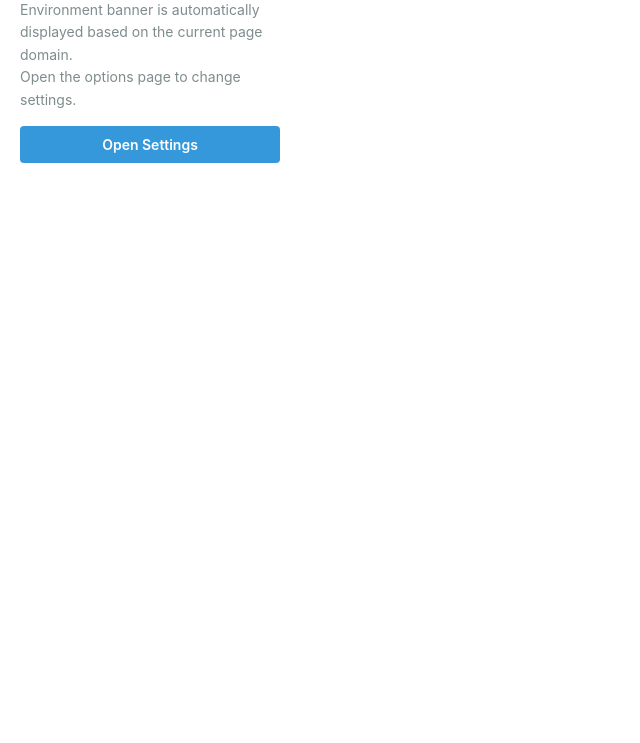
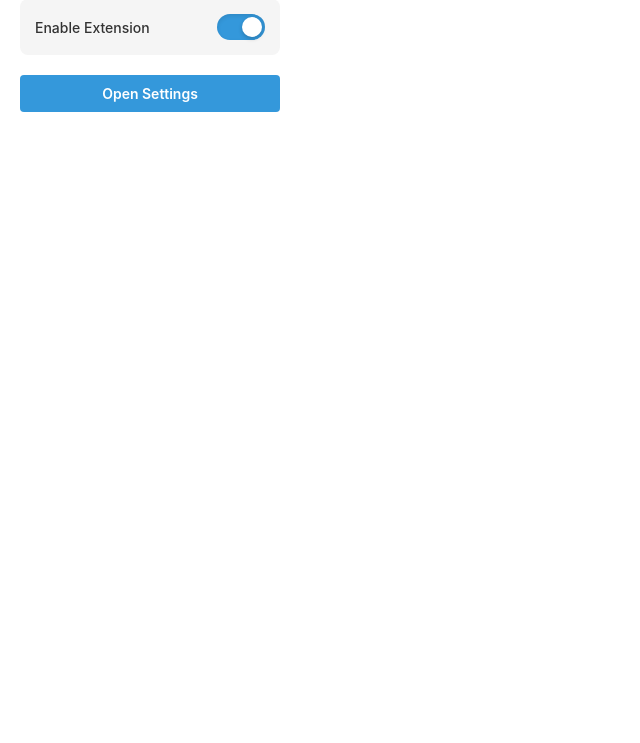
Before and after one commit to itreat-ito/torchlight, a website built with Vite: page src/popup.html in a window 1280 px wide. Shown: the part 57-800 px from the top of the page, without its empty margins (0-640 px from the left). Built offline with nearby package versions, Linux system fonts and the light colour scheme; some packages are replaced by stand-ins of ours.

Commit message:
feat: グローバルなオン/オフトグルを追加

```diff
--- a/src/js/popup.js
+++ b/src/js/popup.js
@@ -1,5 +1,33 @@
 // Popup page logic
 import '../sass/popup.scss';
+
+// グローバルトグルの状態を読み込んで表示を更新
+const globalToggle = document.getElementById('global-toggle');
+
+// 初期状態を読み込む
+chrome.storage.sync.get(['extensionEnabled'], (result) => {
+  // デフォルトは有効（true）
+  const isEnabled = result.extensionEnabled !== false;
+  globalToggle.checked = isEnabled;
+});
+
+// トグルの変更を監視
+globalToggle.addEventListener('change', (e) => {
+  const isEnabled = e.target.checked;
+  chrome.storage.sync.set({ extensionEnabled: isEnabled }, () => {
+    // すべてのタブにメッセージを送信して状態を更新
+    chrome.tabs.query({}, (tabs) => {
+      tabs.forEach((tab) => {
+        chrome.tabs.sendMessage(tab.id, {
+          action: 'updateExtensionState',
+          enabled: isEnabled
+        }).catch(() => {
+          // メッセージ送信に失敗しても無視（コンテンツスクリプトが読み込まれていないタブなど）
+        });
+      });
+    });
+  });
+});
 
 document.getElementById('open-options').addEventListener('click', (e) => {
   e.preventDefault();
--- a/src/popup.html
+++ b/src/popup.html
@@ -7,9 +7,14 @@
 </head>
 <body>
   <h2>torchlight</h2>
-  <div class="info">
-    <p>Environment banner is automatically displayed based on the current page domain.</p>
-    <p>Open the options page to change settings.</p>
+  <div class="toggle-container">
+    <label for="global-toggle" class="toggle-label">
+      <span>Enable Extension</span>
+      <div class="toggle-wrapper">
+        <input type="checkbox" id="global-toggle" class="toggle-switch" checked>
+        <span class="toggle-slider"></span>
+      </div>
+    </label>
   </div>
   <a href="#" id="open-options" class="btn">Open Settings</a>
   <script type="module" src="./js/popup.js"></script>
--- a/src/sass/popup.scss
+++ b/src/sass/popup.scss
@@ -16,6 +16,80 @@ h2 {
   color: $text-muted;
   font-size: 14px;
   line-height: 1.6;
+}
+
+.toggle-container {
+  margin-bottom: 20px;
+  padding: 15px;
+  background-color: $bg-color;
+  border-radius: 8px;
+}
+
+.toggle-label {
+  display: flex;
+  align-items: center;
+  justify-content: space-between;
+  cursor: pointer;
+  user-select: none;
+
+  > span:first-child {
+    font-size: 14px;
+    color: $text-color;
+    font-weight: 500;
+    margin-right: 12px;
+  }
+}
+
+.toggle-wrapper {
+  position: relative;
+  width: 48px;
+  height: 26px;
+  flex-shrink: 0;
+}
+
+.toggle-switch {
+  position: absolute;
+  opacity: 0;
+  width: 0;
+  height: 0;
+
+  &:checked + .toggle-slider {
+    background-color: $primary-color;
+
+    &::before {
+      transform: translateX(22px);
+    }
+  }
+
+  &:focus + .toggle-slider {
+    outline: 2px solid $primary-color;
+    outline-offset: 2px;
+  }
+}
+
+.toggle-slider {
+  position: absolute;
+  top: 0;
+  left: 0;
+  right: 0;
+  bottom: 0;
+  background-color: #cbd5e0;
+  border-radius: 26px;
+  transition: background-color 0.3s ease;
+  cursor: pointer;
+
+  &::before {
+    content: "";
+    position: absolute;
+    height: 20px;
+    width: 20px;
+    left: 3px;
+    bottom: 3px;
+    background-color: $white;
+    border-radius: 50%;
+    transition: transform 0.3s ease;
+    box-shadow: 0 2px 4px rgba(0, 0, 0, 0.2);
+  }
 }
 
 #open-options {
```
Also changed, not shown: src/js/content.js (+21 -1 lines).
